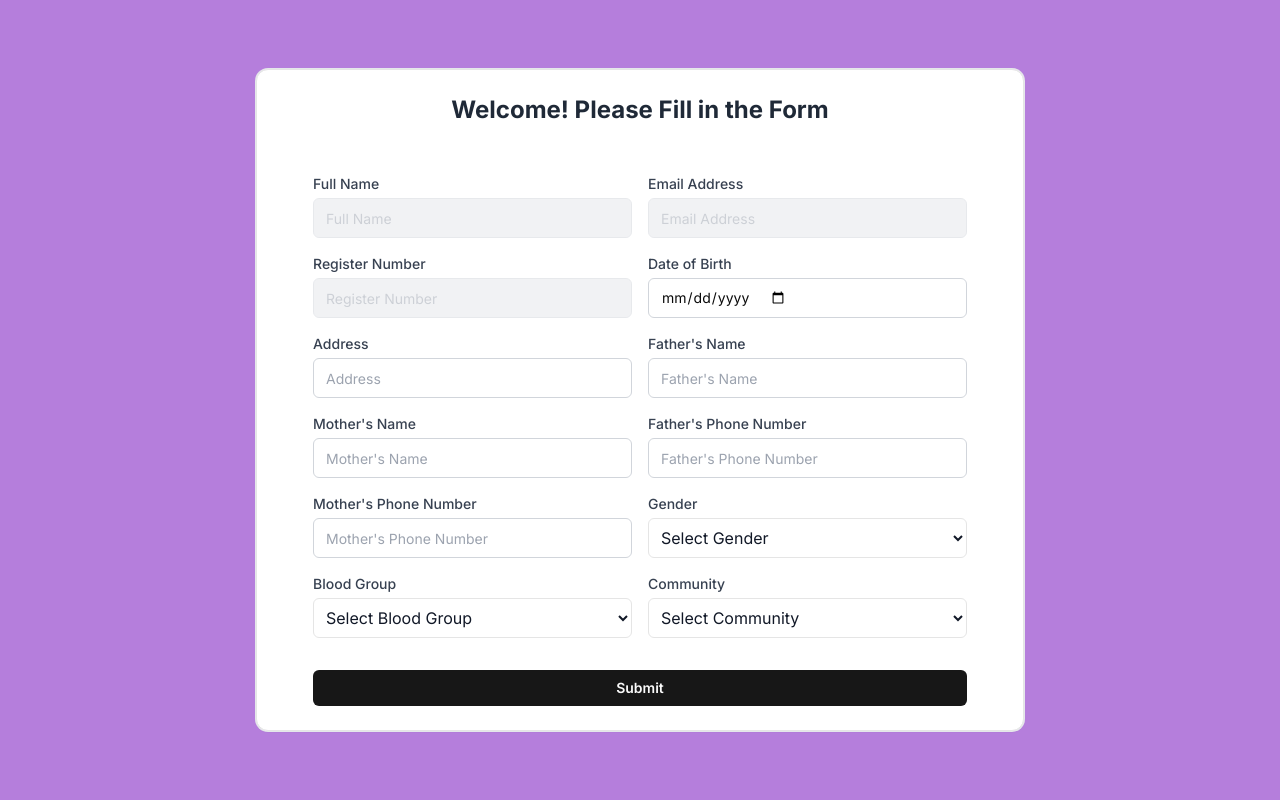
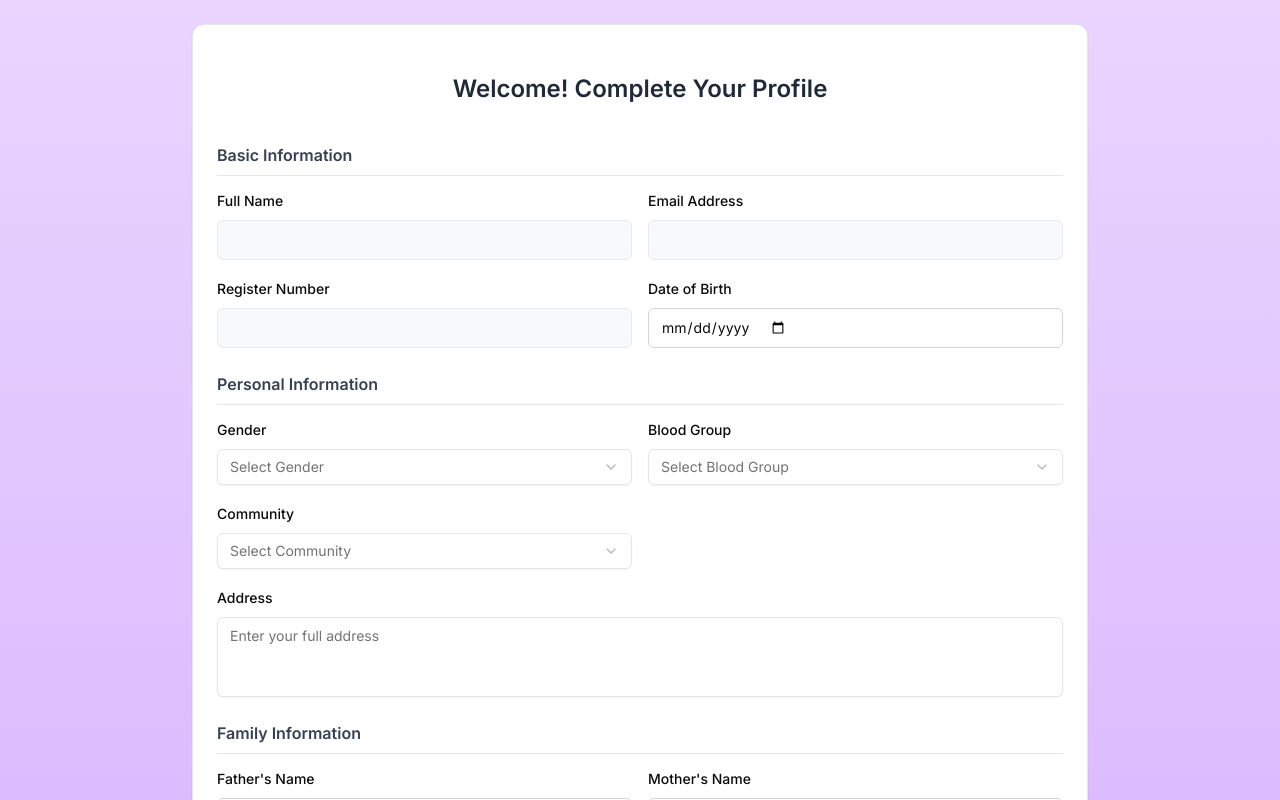
Before and after one commit to thulasidharan96/Attendance-App-Next-Js, a Next.js app: page /onboard in a window 1280 px wide. Before the commit this address had no page. Shown: the top 800 px of the page. Built offline with nearby package versions, Linux system fonts and the light colour scheme.

Commit message:
Routes Protected Using Middleware

```diff
--- a/package.json
+++ b/package.json
@@ -12,6 +12,7 @@
     "@next-auth/prisma-adapter": "^1.0.7",
     "@prisma/client": "^6.4.1",
     "@radix-ui/react-dialog": "^1.1.6",
+    "@radix-ui/react-select": "^2.1.6",
     "@radix-ui/react-separator": "^1.1.2",
     "@radix-ui/react-slot": "^1.1.2",
     "@radix-ui/react-tabs": "^1.1.3",
--- /dev/null
+++ b/src/components/ui/select.tsx
@@ -0,0 +1,157 @@
+import * as React from "react";
+import * as SelectPrimitive from "@radix-ui/react-select";
+import { Check, ChevronDown, ChevronUp } from "lucide-react";
+
+import { cn } from "@/lib/utils";
+
+const Select = SelectPrimitive.Root;
+
+const SelectGroup = SelectPrimitive.Group;
+
+const SelectValue = SelectPrimitive.Value;
+
+const SelectTrigger = React.forwardRef<
+  React.ElementRef<typeof SelectPrimitive.Trigger>,
+  React.ComponentPropsWithoutRef<typeof SelectPrimitive.Trigger>
+>(({ className, children, ...props }, ref) => (
+  <SelectPrimitive.Trigger
+    ref={ref}
+    className={cn(
+      "flex h-9 w-full items-center justify-between whitespace-nowrap rounded-md border border-input bg-transparent px-3 py-2 text-sm shadow-sm ring-offset-background data-[placeholder]:text-muted-foreground focus:outline-none focus:ring-1 focus:ring-ring disabled:cursor-not-allowed disabled:opacity-50 [&>span]:line-clamp-1",
+      className
+    )}
+    {...props}
+  >
+    {children}
+    <SelectPrimitive.Icon asChild>
+      <ChevronDown className="h-4 w-4 opacity-50" />
+    </SelectPrimitive.Icon>
+  </SelectPrimitive.Trigger>
+));
+SelectTrigger.displayName = SelectPrimitive.Trigger.displayName;
+
+const SelectScrollUpButton = React.forwardRef<
+  React.ElementRef<typeof SelectPrimitive.ScrollUpButton>,
+  React.ComponentPropsWithoutRef<typeof SelectPrimitive.ScrollUpButton>
+>(({ className, ...props }, ref) => (
+  <SelectPrimitive.ScrollUpButton
+    ref={ref}
+    className={cn(
+      "flex cursor-default items-center justify-center py-1",
+      className
+    )}
+    {...props}
+  >
+    <ChevronUp className="h-4 w-4" />
+  </SelectPrimitive.ScrollUpButton>
+));
+SelectScrollUpButton.displayName = SelectPrimitive.ScrollUpButton.displayName;
+
+const SelectScrollDownButton = React.forwardRef<
+  React.ElementRef<typeof SelectPrimitive.ScrollDownButton>,
+  React.ComponentPropsWithoutRef<typeof SelectPrimitive.ScrollDownButton>
+>(({ className, ...props }, ref) => (
+  <SelectPrimitive.ScrollDownButton
+    ref={ref}
+    className={cn(
+      "flex cursor-default items-center justify-center py-1",
+      className
+    )}
+    {...props}
+  >
+    <ChevronDown className="h-4 w-4" />
+  </SelectPrimitive.ScrollDownButton>
+));
+SelectScrollDownButton.displayName =
+  SelectPrimitive.ScrollDownButton.displayName;
+
+const SelectContent = React.forwardRef<
+  React.ElementRef<typeof SelectPrimitive.Content>,
+  React.ComponentPropsWithoutRef<typeof SelectPrimitive.Content>
+>(({ className, children, position = "popper", ...props }, ref) => (
+  <SelectPrimitive.Portal>
+    <SelectPrimitive.Content
+      ref={ref}
+      className={cn(
+        "relative z-50 max-h-[--radix-select-content-available-height] min-w-[8rem] overflow-y-auto overflow-x-hidden rounded-md border bg-popover text-popover-foreground shadow-md data-[state=open]:animate-in data-[state=closed]:animate-out data-[state=closed]:fade-out-0 data-[state=open]:fade-in-0 data-[state=closed]:zoom-out-95 data-[state=open]:zoom-in-95 data-[side=bottom]:slide-in-from-top-2 data-[side=left]:slide-in-from-right-2 data-[side=right]:slide-in-from-left-2 data-[side=top]:slide-in-from-bottom-2 origin-[--radix-select-content-transform-origin]",
+        position === "popper" &&
+          "data-[side=bottom]:translate-y-1 data-[side=left]:-translate-x-1 data-[side=right]:translate-x-1 data-[side=top]:-translate-y-1",
+        className
+      )}
+      position={position}
+      {...props}
+    >
+      <SelectScrollUpButton />
+      <SelectPrimitive.Viewport
+        className={cn(
+          "p-1",
+          position === "popper" &&
+            "h-[var(--radix-select-trigger-height)] w-full min-w-[var(--radix-select-trigger-width)]"
+        )}
+      >
+        {children}
+      </SelectPrimitive.Viewport>
+      <SelectScrollDownButton />
+    </SelectPrimitive.Content>
+  </SelectPrimitive.Portal>
+));
+SelectContent.displayName = SelectPrimitive.Content.displayName;
+
+const SelectLabel = React.forwardRef<
+  React.ElementRef<typeof SelectPrimitive.Label>,
+  React.ComponentPropsWithoutRef<typeof SelectPrimitive.Label>
+>(({ className, ...props }, ref) => (
+  <SelectPrimitive.Label
+    ref={ref}
+    className={cn("px-2 py-1.5 text-sm font-semibold", className)}
+    {...props}
+  />
+));
+SelectLabel.displayName = SelectPrimitive.Label.displayName;
+
+const SelectItem = React.forwardRef<
+  React.ElementRef<typeof SelectPrimitive.Item>,
+  React.ComponentPropsWithoutRef<typeof SelectPrimitive.Item>
+>(({ className, children, ...props }, ref) => (
+  <SelectPrimitive.Item
+    ref={ref}
+    className={cn(
+      "relative flex w-full cursor-default select-none items-center rounded-sm py-1.5 pl-2 pr-8 text-sm outline-none focus:bg-accent focus:text-accent-foreground data-[disabled]:pointer-events-none data-[disabled]:opacity-50",
+      className
+    )}
+    {...props}
+  >
+    <span className="absolute right-2 flex h-3.5 w-3.5 items-center justify-center">
+      <SelectPrimitive.ItemIndicator>
+        <Check className="h-4 w-4" />
+      </SelectPrimitive.ItemIndicator>
+    </span>
+    <SelectPrimitive.ItemText>{children}</SelectPrimitive.ItemText>
+  </SelectPrimitive.Item>
+));
+SelectItem.displayName = SelectPrimitive.Item.displayName;
+
+const SelectSeparator = React.forwardRef<
+  React.ElementRef<typeof SelectPrimitive.Separator>,
+  React.ComponentPropsWithoutRef<typeof SelectPrimitive.Separator>
+>(({ className, ...props }, ref) => (
+  <SelectPrimitive.Separator
+    ref={ref}
+    className={cn("-mx-1 my-1 h-px bg-muted", className)}
+    {...props}
+  />
+));
+SelectSeparator.displayName = SelectPrimitive.Separator.displayName;
+
+export {
+  Select,
+  SelectGroup,
+  SelectValue,
+  SelectTrigger,
+  SelectContent,
+  SelectLabel,
+  SelectItem,
+  SelectSeparator,
+  SelectScrollUpButton,
+  SelectScrollDownButton,
+};
--- /dev/null
+++ b/src/components/ui/textarea.tsx
@@ -0,0 +1,22 @@
+import * as React from "react"
+
+import { cn } from "@/lib/utils"
+
+const Textarea = React.forwardRef<
+  HTMLTextAreaElement,
+  React.ComponentProps<"textarea">
+>(({ className, ...props }, ref) => {
+  return (
+    <textarea
+      className={cn(
+        "flex min-h-[60px] w-full rounded-md border border-input bg-transparent px-3 py-2 text-base shadow-sm placeholder:text-muted-foreground focus-visible:outline-none focus-visible:ring-1 focus-visible:ring-ring disabled:cursor-not-allowed disabled:opacity-50 md:text-sm",
+        className
+      )}
+      ref={ref}
+      {...props}
+    />
+  )
+})
+Textarea.displayName = "Textarea"
+
+export { Textarea }
--- a/src/pages/admin/index.tsx
+++ b/src/pages/admin/index.tsx
@@ -13,7 +13,7 @@ export default function DashboardPage() {
 
   return (
     <Layout>
-      <DashboardHeader />
+      {/* <DashboardHeader /> */}
       <div className="flex flex-wrap gap-4">
         <div className="w-full">
           <WelcomeCard
--- a/src/pages/api/User.ts
+++ b/src/pages/api/User.ts
@@ -85,6 +85,7 @@ export const getRecentLeaveStatus = async (): Promise<unknown> => {
     throw new Error("Missing authentication token or userId");
 
   try {
+    // Check if this is the correct endpoint structure
     const response = await axios.get(`${ATTENDANCE_URL}/leave/${userId}`, {
       headers: { Authorization: `Bearer ${token}` },
     });
--- a/src/pages/onboard/index.tsx
+++ b/src/pages/onboard/index.tsx
@@ -1,9 +1,20 @@
+"use client";
+
+import type React from "react";
+
 import { useState, useEffect } from "react";
-import { motion } from "framer-motion";
 import { Input } from "@/components/ui/input";
 import { Button } from "@/components/ui/button";
-import { Card, CardContent } from "@/components/ui/card";
-import { validate } from "@/components/services/auth";
+import { Card, CardContent, CardHeader, CardTitle } from "@/components/ui/card";
+import { Label } from "@/components/ui/label";
+import {
+  Select,
+  SelectContent,
+  SelectItem,
+  SelectTrigger,
+  SelectValue,
+} from "@/components/ui/select";
+import { Textarea } from "@/components/ui/textarea";
 
 const OnboardUser = () => {
   const [formData, setFormData] = useState({
@@ -22,7 +33,8 @@ const OnboardUser = () => {
   });
 
   useEffect(() => {
-    validate();
+    // Uncomment when ready to validate
+    // validate();
 
     setFormData((prevData) => ({
       ...prevData,
@@ -33,9 +45,15 @@ const OnboardUser = () => {
   }, []);
 
   const handleChange = (
-    e: React.ChangeEvent<HTMLInputElement | HTMLSelectElement>
+    e: React.ChangeEvent<
+      HTMLInputElement | HTMLTextAreaElement | HTMLSelectElement
+    >
   ) => {
     setFormData({ ...formData, [e.target.name]: e.target.value });
+  };
+
+  const handleSelectChange = (name: string, value: string) => {
+    setFormData((prev) => ({ ...prev, [name]: value }));
   };
 
   const handleSubmit = (e: React.FormEvent) => {
@@ -43,158 +61,223 @@ const OnboardUser = () => {
     console.log("User Registered:", formData);
   };
 
-  return (
-    <div className="min-h-screen w-full flex items-center justify-center bg-purple1 p-4 ">
-      <motion.div
-        initial={{ opacity: 0, y: 20 }}
-        animate={{ opacity: 1, y: 0 }}
-        exit={{ opacity: 0, y: -20 }}
-        className="w-full max-w-3xl"
-      >
-        <Card className="bg-white dark:bg-gray-900 p-6 rounded-2xl shadow-lg ring-1 ring-gray-200 dark:ring-gray-700 h-[80%]">
-          <h2 className="text-xl sm:text-2xl font-bold text-center text-gray-800 dark:text-gray-200 mb-4 sm:mb-6">
-            Welcome! Please Fill in the Form
-          </h2>
-          <CardContent>
-            <form
-              onSubmit={handleSubmit}
-              className="grid grid-cols-1 sm:grid-cols-2 gap-3 sm:gap-4 overflow-y-auto px-2"
-            >
-              {[
+  // Form field groups
+  const basicInfoFields = [
     {
       name: "name",
       type: "text",
-                  placeholder: "Full Name",
+      label: "Full Name",
       disabled: true,
     },
     {
       name: "email",
       type: "email",
-                  placeholder: "Email Address",
+      label: "Email Address",
       disabled: true,
     },
     {
       name: "registerNumber",
       type: "text",
-                  placeholder: "Register Number",
+      label: "Register Number",
       disabled: true,
     },
-                { name: "dob", type: "date", placeholder: "Date of Birth" },
-                { name: "address", type: "text", placeholder: "Address" },
+    {
+      name: "dob",
+      type: "date",
+      label: "Date of Birth",
+    },
+  ];
+
+  const familyInfoFields = [
     {
       name: "fatherName",
       type: "text",
-                  placeholder: "Father's Name",
+      label: "Father's Name",
     },
     {
       name: "motherName",
       type: "text",
-                  placeholder: "Mother's Name",
+      label: "Mother's Name",
     },
     {
       name: "fatherPhone",
       type: "tel",
-                  placeholder: "Father's Phone Number",
+      label: "Father's Phone Number",
     },
     {
       name: "motherPhone",
       type: "tel",
-                  placeholder: "Mother's Phone Number",
+      label: "Mother's Phone Number",
     },
-              ].map(({ name, type, placeholder, disabled }) => (
-                <div key={name} className="space-y-1">
-                  <label className="text-gray-700 dark:text-gray-300 block text-sm font-medium">
-                    {placeholder}
-                  </label>
+  ];
+
+  return (
+    <div className="min-h-[100dvh] w-full flex items-center justify-center bg-gradient-to-b from-purple-200 to-purple-300 dark:from-gray-900 dark:to-gray-800 p-4 sm:p-6">
+      <Card className="w-full max-w-4xl bg-white dark:bg-gray-900 rounded-2xl shadow-lg">
+        <CardHeader className="pb-2 pt-6">
+          <CardTitle className="text-xl sm:text-2xl font-bold text-center text-gray-800 dark:text-gray-200">
+            Welcome! Complete Your Profile
+          </CardTitle>
+        </CardHeader>
+        <CardContent>
+          <form onSubmit={handleSubmit} className="space-y-6">
+            {/* Basic Information Section */}
+            <section>
+              <h3 className="text-md font-semibold text-gray-700 dark:text-gray-300 mb-3 border-b pb-2">
+                Basic Information
+              </h3>
+              <div className="grid grid-cols-1 sm:grid-cols-2 gap-4">
+                {basicInfoFields.map(({ name, type, label, disabled }) => (
+                  <div key={name} className="space-y-2">
+                    <Label htmlFor={name} className="text-sm font-medium">
+                      {label}
+                    </Label>
                     <Input
+                      id={name}
                       type={type}
                       name={name}
-                    placeholder={placeholder}
                       value={formData[name as keyof typeof formData]}
                       onChange={handleChange}
                       required
                       disabled={disabled}
                       className={`w-full ${
                         disabled
-                        ? "bg-gray-200 dark:bg-gray-800 cursor-not-allowed"
+                          ? "bg-gray-100 dark:bg-gray-800 text-gray-500 dark:text-gray-400"
                           : ""
                       }`}
                     />
                   </div>
                 ))}
+              </div>
+            </section>
 
-              <div className="space-y-1">
-                <label className="text-gray-700 dark:text-gray-300 block text-sm font-medium">
+            {/* Personal Information Section */}
+            <section>
+              <h3 className="text-md font-semibold text-gray-700 dark:text-gray-300 mb-3 border-b pb-2">
+                Personal Information
+              </h3>
+              <div className="grid grid-cols-1 sm:grid-cols-2 gap-4">
+                <div className="space-y-2">
+                  <Label htmlFor="gender" className="text-sm font-medium">
                     Gender
-                </label>
-                <select
-                  name="gender"
+                  </Label>
+                  <Select
                     value={formData.gender}
+                    onValueChange={(value) =>
+                      handleSelectChange("gender", value)
+                    }
+                  >
+                    <SelectTrigger id="gender">
+                      <SelectValue placeholder="Select Gender" />
+                    </SelectTrigger>
+                    <SelectContent>
+                      <SelectItem value="Male">Male</SelectItem>
+                      <SelectItem value="Female">Female</SelectItem>
+                      <SelectItem value="Other">Other</SelectItem>
+                    </SelectContent>
+                  </Select>
+                </div>
+
+                <div className="space-y-2">
+                  <Label htmlFor="bloodGroup" className="text-sm font-medium">
+                    Blood Group
+                  </Label>
+                  <Select
+                    value={formData.bloodGroup}
+                    onValueChange={(value) =>
+                      handleSelectChange("bloodGroup", value)
+                    }
+                  >
+                    <SelectTrigger id="bloodGroup">
+                      <SelectValue placeholder="Select Blood Group" />
+                    </SelectTrigger>
+                    <SelectContent>
+                      {["A+", "A-", "B+", "B-", "O+", "O-", "AB+", "AB-"].map(
+                        (group) => (
+                          <SelectItem key={group} value={group}>
+                            {group}
+                          </SelectItem>
+                        )
+                      )}
+                    </SelectContent>
+                  </Select>
+                </div>
+
+                <div className="space-y-2">
+                  <Label htmlFor="community" className="text-sm font-medium">
+                    Community
+                  </Label>
+                  <Select
+                    value={formData.community}
+                    onValueChange={(value) =>
+                      handleSelectChange("community", value)
+                    }
+                  >
+                    <SelectTrigger id="community">
+                      <SelectValue placeholder="Select Community" />
+                    </SelectTrigger>
+                    <SelectContent>
+                      <SelectItem value="BC">BC</SelectItem>
+                      <SelectItem value="SC">SC</SelectItem>
+                      <SelectItem value="ST">ST</SelectItem>
+                      <SelectItem value="MBC">MBC</SelectItem>
+                    </SelectContent>
+                  </Select>
+                </div>
+
+                <div className="space-y-2 sm:col-span-2">
+                  <Label htmlFor="address" className="text-sm font-medium">
+                    Address
+                  </Label>
+                  <Textarea
+                    id="address"
+                    name="address"
+                    placeholder="Enter your full address"
+                    value={formData.address}
                     onChange={handleChange}
                     required
-                  className="w-full p-2 border rounded-md bg-white dark:bg-gray-800 text-gray-900 dark:text-gray-100"
-                >
-                  <option value="">Select Gender</option>
-                  <option value="Male">Male</option>
-                  <option value="Female">Female</option>
-                  <option value="Other">Other</option>
-                </select>
+                    className="min-h-[80px] resize-none"
+                  />
                 </div>
+              </div>
+            </section>
 
-              <div className="space-y-1">
-                <label className="text-gray-700 dark:text-gray-300 block text-sm font-medium">
-                  Blood Group
-                </label>
-                <select
-                  name="bloodGroup"
-                  value={formData.bloodGroup}
+            {/* Family Information Section */}
+            <section>
+              <h3 className="text-md font-semibold text-gray-700 dark:text-gray-300 mb-3 border-b pb-2">
+                Family Information
+              </h3>
+              <div className="grid grid-cols-1 sm:grid-cols-2 gap-4">
+                {familyInfoFields.map(({ name, type, label }) => (
+                  <div key={name} className="space-y-2">
+                    <Label htmlFor={name} className="text-sm font-medium">
+                      {label}
+                    </Label>
+                    <Input
+                      id={name}
+                      type={type}
+                      name={name}
+                      value={formData[name as keyof typeof formData]}
                       onChange={handleChange}
                       required
-                  className="w-full p-2 border rounded-md bg-white dark:bg-gray-800 text-gray-900 dark:text-gray-100"
-                >
-                  <option value="">Select Blood Group</option>
-                  <option value="A+">A+</option>
-                  <option value="A-">A-</option>
-                  <option value="B+">B+</option>
-                  <option value="B-">B-</option>
-                  <option value="O+">O+</option>
-                  <option value="O-">O-</option>
-                  <option value="AB+">AB+</option>
-                  <option value="AB-">AB-</option>
-                </select>
+                      className="w-full"
+                    />
                   </div>
+                ))}
+              </div>
+            </section>
 
-              <div className="space-y-1">
-                <label className="text-gray-700 dark:text-gray-300 block text-sm font-medium">
-                  Community
-                </label>
-                <select
-                  name="community"
-                  value={formData.community}
-                  onChange={handleChange}
-                  required
-                  className="w-full p-2 border rounded-md bg-white dark:bg-gray-800 text-gray-900 dark:text-gray-100"
-                >
-                  <option value="">Select Community</option>
-                  <option value="BC">BC</option>
-                  <option value="SC">SC</option>
-                  <option value="ST">ST</option>
-                  <option value="MBC">MBC</option>
-                </select>
-              </div>
-
-              <div className="sm:col-span-2 flex justify-center mt-2 sm:mt-4">
+            <div className="pt-4">
               <Button
                 type="submit"
-                  className="w-full py-2 text-lg font-semibold"
+                className="w-full py-2.5 text-base font-semibold transition-colors duration-200"
               >
-                  Submit
+                Complete Registration
               </Button>
             </div>
           </form>
         </CardContent>
       </Card>
-      </motion.div>
     </div>
   );
 };
--- a/src/styles/globals.css
+++ b/src/styles/globals.css
@@ -71,7 +71,6 @@ html,
 body {
   @apply font-sans;
   height: 100%;
-  overflow: hidden !important;
 }
 
 @layer utilities {
```
Also changed, not shown: src/components/services/auth.ts (+22 -18 lines), src/middleware.ts (+42 -22 lines), src/pages/index.tsx (+5 -4 lines), 1 other file (tests, documents, lock files or other folders). Lines whose indentation alone changed are shown as unchanged.
